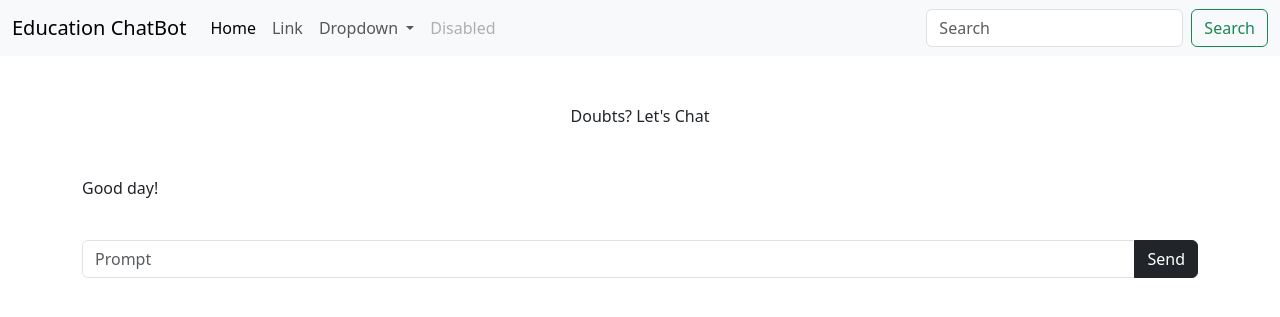
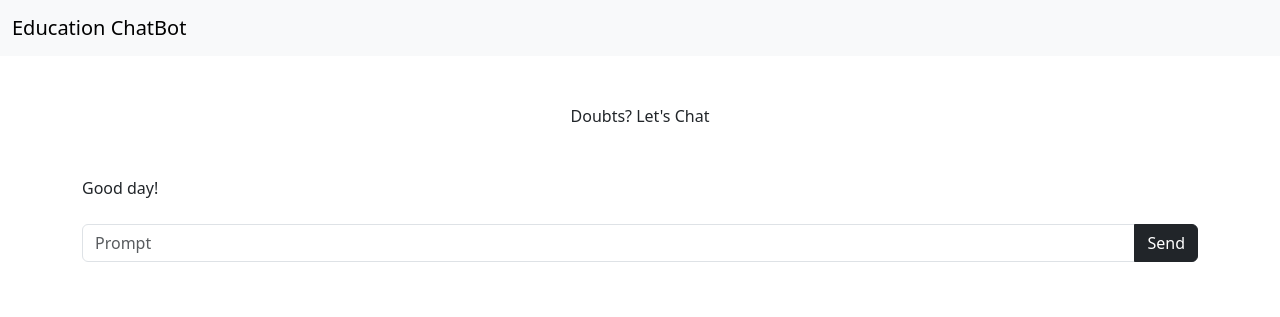
Before and after one commit to NotThareesh/AI-CHATBOT, a Django app: page / in a window 1280 px wide. Shown: the top 317 px of the page. Run offline with Django 4.2, Linux system fonts and the light colour scheme.

Commit message:
Update base.html

```diff
--- a/chatbot/templates/base.html
+++ b/chatbot/templates/base.html
@@ -1,34 +1,3 @@
-<!-- <!DOCTYPE html>
-
-{% load static %}
-
-<html lang="en">
-
-<head>
-    <meta charset="UTF-8">
-    <meta http-equiv="X-UA-Compatible" content="IE=edge">
-    <meta name="viewport" content="width=device-width, initial-scale=1.0">
-    <link rel="stylesheet" href="{% static 'styles/style.css' %}">
-    <title>AI ChatBot</title>
-</head>
-
-<body>
-    <main>
-        <div class="container">
-            <div class="result">
-            </div>
-            <form>
-                <div class="question">
-                    <input type="text" placeholder="Prompt" required />
-                    <button>Submit</button>
-                </div>
-            </form>
-        </div>
-    </main>
-</body>
-
-</html> -->
-
 <!doctype html>
 <html lang="en">
 
@@ -48,50 +17,14 @@
                 aria-expanded="false" aria-label="Toggle navigation">
                 <span class="navbar-toggler-icon"></span>
             </button>
-            <div class="collapse navbar-collapse" id="navbarSupportedContent">
-                <ul class="navbar-nav me-auto mb-2 mb-lg-0">
-                    <li class="nav-item">
-                        <a class="nav-link active" aria-current="page" href="#">Home</a>
-                    </li>
-                    <li class="nav-item">
-                        <a class="nav-link" href="#">Link</a>
-                    </li>
-                    <li class="nav-item dropdown">
-                        <a class="nav-link dropdown-toggle" href="#" role="button" data-bs-toggle="dropdown" aria-expanded="false">
-                            Dropdown
-                        </a>
-                        <ul class="dropdown-menu">
-                            <li><a class="dropdown-item" href="#">Action</a></li>
-                            <li><a class="dropdown-item" href="#">Another action</a></li>
-                            <li>
-                                <hr class="dropdown-divider">
-                            </li>
-                            <li><a class="dropdown-item" href="#">Something else here</a></li>
-                        </ul>
-                    </li>
-                    <li class="nav-item">
-                        <a class="nav-link disabled" aria-disabled="true">Disabled</a>
-                    </li>
-                </ul>
-                <form class="d-flex" role="search">
-                    <input class="form-control me-2" type="search" placeholder="Search" aria-label="Search">
-                    <button class="btn btn-outline-success" type="submit">Search</button>
-                </form>
-            </div>
+            <!-- <li class='fas fa-user-circle' style='font-size:36px'></li> -->
         </div>
     </nav>
 
     <div class="container">
         <div class="text-center my-5">Doubts? Let's Chat</div>
         <div class="chat">
-            {% if user == 'None' %}
-            <p>
-                <span>{{ greeting }}</span><br><br>
-                {% for ans in data %}
-                <span>Question: {{ ans.0 }}</span><br>
-                <span>Answer: {{ ans.1 }}</span><br><br>
-                {% endfor %}
-            </p>
+            <span>{{ greeting }}</span><br><br>
 
             <div class="form-floating">
                 <form method="POST" id="prompt-form">
@@ -103,6 +36,17 @@
                     </div>
                 </form>
             </div>
+
+            <br>
+            <br>
+
+            {% if user == 'None' %}
+            <p>
+                {% for ans in data %}
+                <span>Question: {{ ans.0 }}</span><br>
+                <span>Answer: {{ ans.1 }}</span><br><br>
+                {% endfor %}
+            </p>
             {% endif %}
         </div>
     </div>
```
